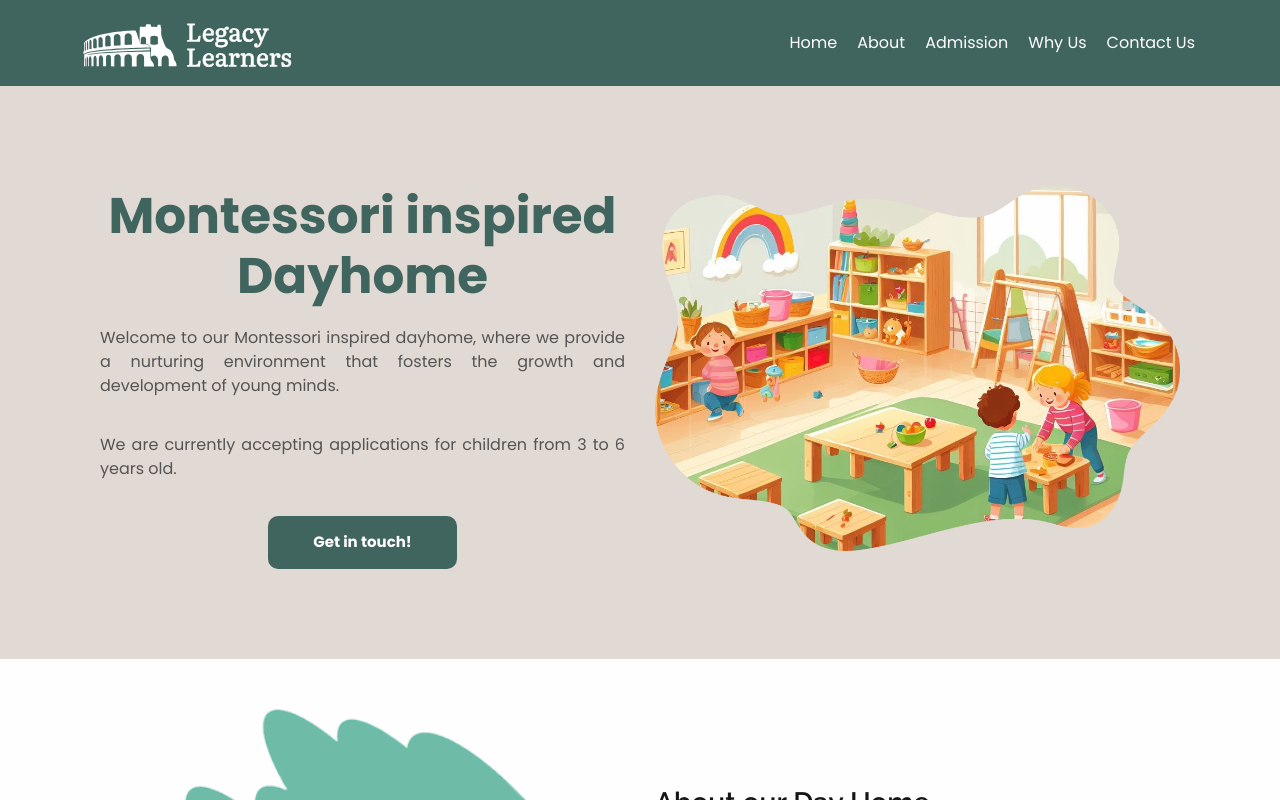
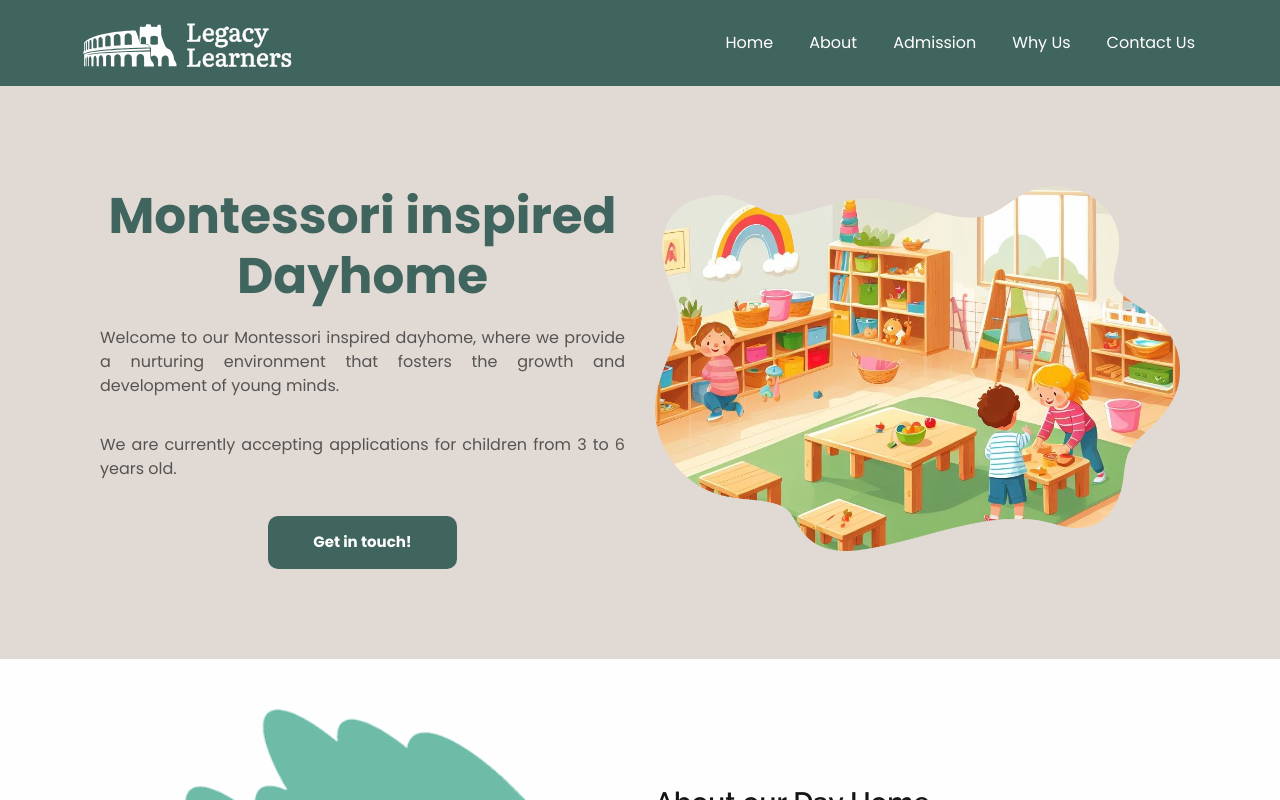
Before and after one commit to legacy-learners/legacy-learners.github.io, a React (Vite) app: page / in a window 1280 px wide. Shown: the top 800 px of the page. Built offline with nearby package versions, Linux system fonts and the light colour scheme; no server answers.

Commit message:
fixing nav links

```diff
--- a/src/components/Nav.tsx
+++ b/src/components/Nav.tsx
@@ -7,12 +7,22 @@ export const Nav = () => {
   return (
     <div>
       <div className="navigation">
-        <ul>
-          <li>Home</li>
-          <li>About</li>
-          <li>Admission</li>
-          <li>Why Us</li>
-          <li>Contact Us</li>
+        <ul onClick={() => setHamburgerOpen(false)}>
+          <li>
+            <a href="#"></a>Home
+          </li>
+          <li>
+            <a href="#about"></a>About
+          </li>
+          <li>
+            <a href="#admission"></a>Admission
+          </li>
+          <li>
+            <a href="#why"></a>Why Us
+          </li>
+          <li>
+            <a href="#contact"></a>Contact Us
+          </li>
         </ul>
         <div
           className="hamburger"
```
